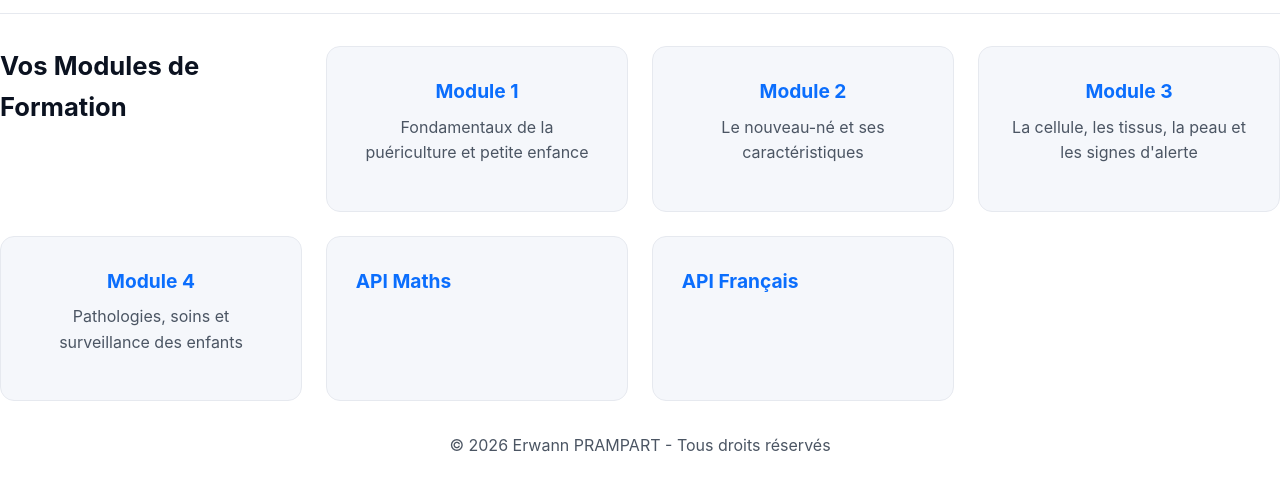
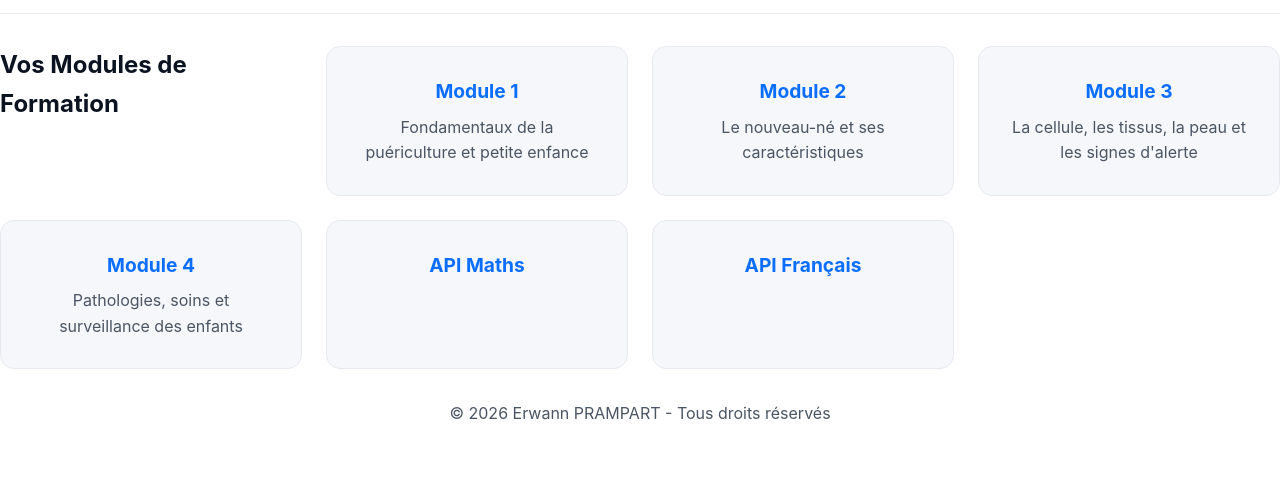
Before and after one commit to Prampart/Projet-Site-web-IFAP, a plain HTML site: page index.html in a window 1280 px wide. Shown: the part 58-548 px from the top of the page. Drawn offline with Linux system fonts and the light colour scheme.

Commit message:
Update index.html

```diff
--- a/index.html
+++ b/index.html
@@ -121,6 +121,10 @@
             color: var(--text-secondary);
         }
 
+        .search-input::placeholder {
+            color: var(--text-secondary);
+        }
+
         /* Theme toggle */
         .controls {
             display: flex;
@@ -187,13 +191,6 @@
             margin-top: 2rem;
         }
 
-        .section-title {
-            font-size: 1.6rem;
-            margin-bottom: 1.25rem;
-            font-weight: 700;
-            color: var(--text-primary);
-        }
-
         /* CARDS MODERNISÉES */
         .module-card {
             background-color: var(--bg-secondary);
@@ -212,13 +209,6 @@
             box-shadow: 0 12px 28px rgba(74, 158, 255, 0.12);
         }
 
-        .module-header {
-            display: flex;
-            justify-content: space-between;
-            align-items: start;
-            margin-bottom: 1rem;
-        }
-
         .module-title {
             font-size: 1.2rem;
             font-weight: 700;
@@ -228,18 +218,12 @@
         .module-title a {
             color: inherit;
             text-decoration: none;
-            cursor: pointer;
-        }
-
-        .module-title a:hover {
-            text-decoration: underline;
         }
 
         .module-description {
             color: var(--text-secondary);
             margin-top: 0.5rem;
         }
-
         footer {
             text-align: center;
             padding: 2rem;
```
